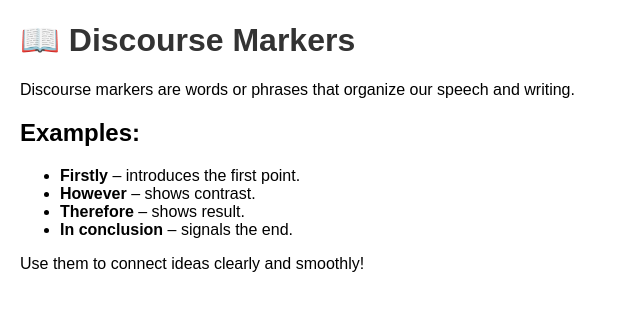
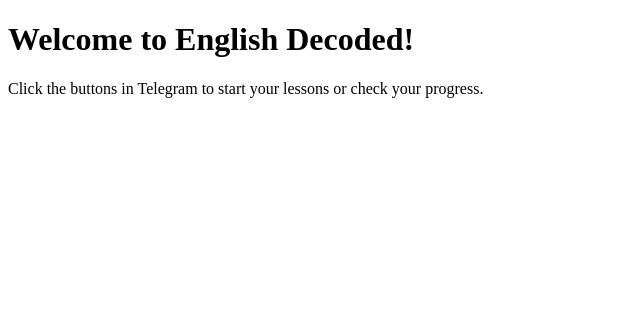
Before and after one commit to amirhoomanshahin-eng/english-decoded-bot, a plain HTML site: page templates/index.html in a window 1280 px wide. Shown: the whole page, without its empty margins (0-640 px from the left). Drawn offline with Linux system fonts and the light colour scheme.

Commit message:
Update index.html

```diff
--- a/templates/index.html
+++ b/templates/index.html
@@ -2,27 +2,10 @@
 <html>
 <head>
   <meta charset="UTF-8">
-  <title>Discourse Markers</title>
-  <style>
-    body {
-      font-family: Arial, sans-serif;
-      margin: 20px;
-    }
-    h1 {
-      color: #333;
-    }
-  </style>
+  <title>English Decoded</title>
 </head>
 <body>
-  <h1>📖 Discourse Markers</h1>
-  <p>Discourse markers are words or phrases that organize our speech and writing.</p>
-  <h2>Examples:</h2>
-  <ul>
-    <li><b>Firstly</b> – introduces the first point.</li>
-    <li><b>However</b> – shows contrast.</li>
-    <li><b>Therefore</b> – shows result.</li>
-    <li><b>In conclusion</b> – signals the end.</li>
-  </ul>
-  <p>Use them to connect ideas clearly and smoothly!</p>
+  <h1>Welcome to English Decoded!</h1>
+  <p>Click the buttons in Telegram to start your lessons or check your progress.</p>
 </body>
 </html>
```
